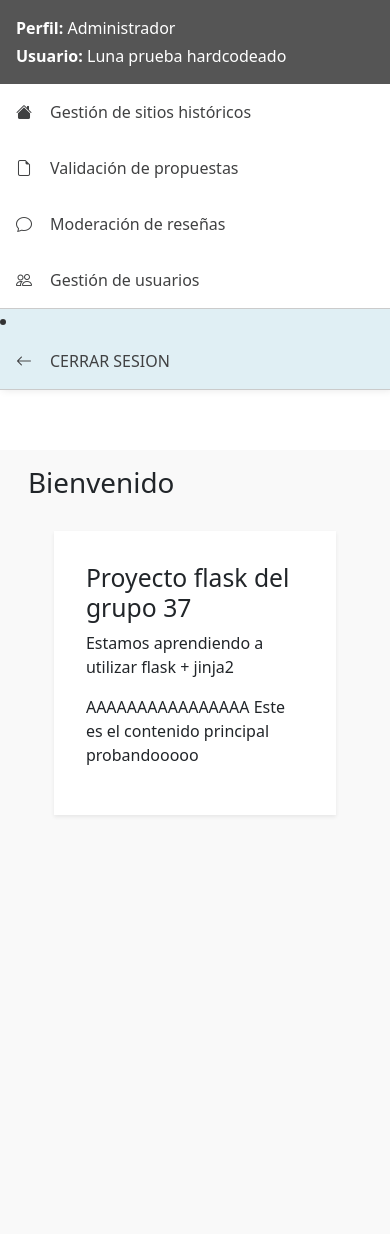
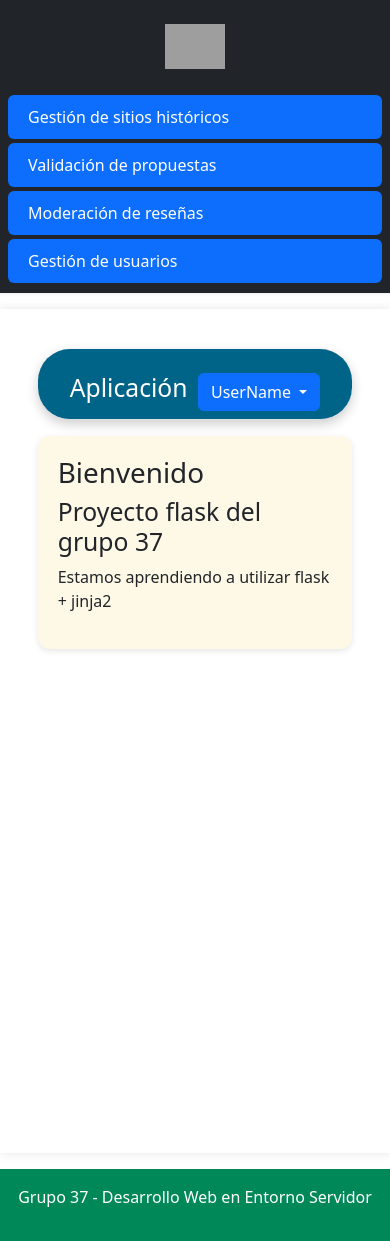
Before and after one commit to lucas-dilorenzo/Proyecto-de-software, a Python web app: template admin/src/web/templates/home.html in a window 390 px wide. Before the commit the page ends 818 px from the top, so only its background shows below. Run offline with Jinja, Linux system fonts and the light colour scheme; the template is opened without the code that fills it, so the values that code supplies are empty; grey boxes are pictures that could not be loaded.

Commit message:
Revert "Merge branch 'development' into 'feature/sitiosHistoricos'"
This reverts merge request !23

```diff
--- a/admin/src/web/templates/home.html
+++ b/admin/src/web/templates/home.html
@@ -2,13 +2,8 @@
 
 {% block title %} Home - App37 {% endblock %}
 
-{% block titulo_body %}
+{% block content %}
     <h1> Bienvenido </h1>
-{% endblock%}
-
-{% block body %}
-
     <h2> Proyecto flask del grupo 37</h2>
     <p> Estamos aprendiendo a utilizar flask + jinja2</p>
-    AAAAAAAAAAAAAAAA
 {% endblock %}
--- a/admin/src/web/templates/layout.html
+++ b/admin/src/web/templates/layout.html
@@ -7,117 +7,99 @@
     <title>{% block title %} App Grupo 37 {% endblock %}</title>
     <link href="https://fonts.googleapis.com/css2?family=Quicksand:wght@400;600;700&display=swap" rel="stylesheet"/>
     <link rel="stylesheet" href="{{ url_for('static', filename='style.css') }}" />
-      <link href="https://cdn.jsdelivr.net/npm/bootstrap-icons@1.11.3/font/bootstrap-icons.min.css" rel="stylesheet"/>
     <link href="https://cdn.jsdelivr.net/npm/bootstrap@5.3.3/dist/css/bootstrap.min.css" rel="stylesheet"/>
+    <script src="https://cdn.jsdelivr.net/npm/bootstrap@5.3.3/dist/js/bootstrap.bundle.min.js"></script>
 
     {% endblock %}
   </head>
 
   <body>
+    <div class="container-fluid p-0">
+      <div class="row no-gutters">
+        <!-- Sidebar -->
+        <nav class="col-md-3 col-lg-2 d-md-block sidebar">
+          <div class="pt-3">
+            <div class="text-center mb-4">
+              <!-- <h5 class="text-white">Panel Admin</h5> -->
+              <a href="/" class="text-decoration-none">
+                <img src="{{ url_for('static', filename='logo.png') }}" alt="Logo" class="img-fluid" style="max-width: 60px;" />
+              </a>
+            </div>
+            <ul class="nav flex-column">
+              <li class="nav-item">
+                <a href="#" class="nav-link active" aria-current="page">
+                  <i class="bi bi-house-fill me-2"></i>
+                  Gestión de sitios históricos
+                </a>
+              </li>
+              <li class="nav-item">
+                <a href="#" class="nav-link active" aria-current="page">
+                  <i class="bi bi- me-2"></i>
+                  Validación de propuestas
+                </a>
+              </li>
+              <li class="nav-item">
+                <a href="#" class="nav-link active" aria-current="page">
+                  <i class="bi bi-chat me-2"></i>
+                  Moderación de reseñas
+                </a>
+              </li>
+              <li class="nav-item">
+                <a href="#" class="nav-link active" aria-current="page">
+                  <i class="bi bi-people me-2"></i>
+                  Gestión de usuarios
+                </a>
+              </li>
+            </ul>
+          </div>
+        </nav>
+
+        <!-- Main content area -->
+        <div class="col-md-9 col-lg-10">
+          <div class="main-content p-4">
             <!-- Header -->
-    <nav id="header" class="navbar navbar-dark px-3">
-      <img src="{{ url_for('static', filename='logo.jpg') }}" alt="Logo" class="img-fluid logo-navbar">
-      <!-- Boton para meter el sidebar -->
-      <button class="btn btn-sm btn-outline-light" id="toggle-btn">
-        <i class="bi bi-list"></i>
+            <header class="d-flex justify-content-between flex-wrap flex-md-nowrap align-items-center pb-2 mb-3 border-bottom">
+              {% block header %}
+              <h1 class="h2">Aplicación</h1>
+              <div class="dropdown">
+                <button
+                  class="btn btn-primary dropdown-toggle"
+                  type="button"
+                  id="dropdownMenuButton"
+                  data-bs-toggle="dropdown"
+                  aria-expanded="false"
+                >
+                  UserName
                 </button>
-
-      <div class="dropdown ms-auto">
-        <a class="btn btn-dark dropdown-toggle" href="#" id="perfil-btn" role="button" data-bs-toggle="dropdown" aria-expanded="false">
-          <i class="bi bi-person-circle me-1"></i> Cuenta
-        </a>
-        <ul class="dropdown-menu dropdown-menu-end">
+                <ul class="dropdown-menu" aria-labelledby="dropdownMenuButton">
                   <li><a class="dropdown-item" href="#">Ver Perfil</a></li>
                   <li><a class="dropdown-item" href="#">Cerrar Sesión</a></li>
                 </ul>
               </div>
-    </nav>
-    <!-- Sidebar -->
-    <div id="sidebar">
-      <!-- Informacion del perfil -->
-      <div class="profile-info text-white" style="background-color: #555;">
-        <p class="mb-1"><strong>Perfil:</strong> Administrador </p>
-        <p class="mb-0"><strong>Usuario:</strong> Luna prueba hardcodeado</p>
-      </div>
-      <!-- <hr class="bg-light"> -->
-      <ul class="nav flex-column">
-        <li class="nav-item">
-          <a href="#" class="nav-link">
-            <i class="bi bi-house-fill me-2"></i>
-            <span>Gestión de sitios históricos</span>
-          </a>
-        </li>
-        <li class="nav-item">
-          <a href="#" class="nav-link">
-            <i class="bi bi-file-earmark me-2"></i>
-            <span>Validación de propuestas</span>
-          </a>
-        </li>
-        <li class="nav-item">
-          <a href="#" class="nav-link">
-            <i class="bi bi-chat me-2"></i>
-            <span>Moderación de reseñas</span>
-          </a>
-        </li>
-        <li class="nav-item">
-          <a href="#" class="nav-link">
-            <i class="bi bi-people me-2"></i>
-            <span>Gestión de usuarios</span>
-          </a>
-        </li>
-      </ul>
-      <hr class="bg-light" style="margin: 0 0;">
-      <li class="nav-item" style="background-color: #e0eff4">
-        <a href="#" class="nav-link">
-          <i class="bi bi-arrow-left me-2"></i>
-          <span>CERRAR SESION</span>
-        </a>
-      </li>
-      <hr class="bg-light" style="margin: 0 0;">
+              {% endblock %}
+            </header>
 
-    </div>
+            <!-- Navigation block -->
+            <!-- <nav>
+              {% block nav %}
 
-    <!-- Main content area -->
-    <div id="content">
-      <div class="container-fluid">
-        <div class="row">
-          <div class="col-12">
-              {% block titulo_body %}{% endblock %}
-          </div>
-        </div>
-          {% block main_content %}
-            <div class="container my-4">
-              <div class="row justify-content-center">
-                <div class="col-11">
-                  <div class="card shadow-sm border-0 rounded-0 bg-white" style="padding:1rem;">
-                    <div class="card-body">
-                      <p class="mb-0">
-                        {% block body %} {% endblock %}
-                        Este es el contenido principal probandooooo
-                      </p>
-                      <!-- <p style="height: 1500px;">(contenido largo para probar scroll)</p> -->
+              {% endblock %}
+            </nav> -->
+
+            <!-- Main content -->
+            <main>
+              {% block content %}
+              <!-- content content-->
+              {% endblock %}
+            </main>
           </div>
         </div>
       </div>
     </div>
-            </div>
-          {% endblock %}
-        </div>
-      </div>
-    </div>
-    <!--
+    <footer>
       {% block footer %}
       <p>Grupo 37 - Desarrollo Web en Entorno Servidor</p>
       {% endblock %}
-    </footer> -->
-
-
-    <script src="https://cdn.jsdelivr.net/npm/bootstrap@5.3.2/dist/js/bootstrap.bundle.min.js"></script>
-    <script>
-      document.getElementById('toggle-btn').addEventListener('click', () => {
-        document.getElementById('sidebar').classList.toggle('collapsed');
-      });
-
-    </script>
+    </footer>
   </body>
 </html>
--- a/admin/static/style.css
+++ b/admin/static/style.css
@@ -1,28 +1,61 @@
 /* ====== Base ====== */
-/* body {
+body {
   font-family: Quicksand, sans-serif;
   margin: 0;
   padding: 0;
   background-color: #f9f9f9;
-  color: #333; */
+  color: #333;
 
   /* que el footer quede al fondo */
-  /* min-height: 100vh;
+  min-height: 100vh;
   display: flex;
   flex-direction: column;
-} */
+}
+
+/* Contenedor de ancho */
+.container {
+  width: 80%;
+  max-width: 1200px;
+  margin: 0 auto;
+}
+
+/* ====== Header (ovalado y flotante) ====== */
+header {
+  background-color: #006488;
+  color: #fff;
+  text-align: center;
+  padding: 1.5rem 2rem;
+
+  border-radius: 0px;         /* forma ovalada */
+  width: 100%;
+  max-width: 1200px;
+  margin: 1rem auto;           /* centrado */
+  box-shadow: 0 4px 12px rgba(0,0,0,.2);
+  position: sticky;            /* flotante */
+  top: 1rem;
+  z-index: 1000;
+}
+
+header h1 {
+  margin: 0;
+  font-size: 2rem;
+  font-weight: 700;
+}
+
+/* ====== Navegación ====== */
+nav {
+  background-color: #eaeaea;
+  padding: 0.5rem 1rem;
+  border-radius: 8px;
+
+  width: 100%;
+  max-width: 1200px;
+  margin: 0 auto 1rem auto;
+}
 
 /* ====== Contenido principal ====== */
- #content {
-    background-color: #f9f9f9;
-    margin-top: 60px; /* respeta el header */
-    margin-left: 250px; /* respeta el sidebar */
-    padding: 1rem;
-    transition: margin-left 0.3s;
-    min-height: calc(100vh - 60px);
-  }
-/* main {
-  flex: 1;                      empuja el footer hacia abajo
+main {
+  flex: 1;                     /* empuja el footer hacia abajo */
   padding: 2rem;
 
   width: 100%;
@@ -32,10 +65,10 @@
   background-color: #FEF8E6;
   border-radius: 12px;
   box-shadow: 0 2px 6px rgba(0,0,0,.1);
-} */
+}
 
 /* ====== Footer (recto al fondo) ====== */
-/* footer {
+footer {
   background-color: #008859;
   color: #fff;
   text-align: center;
@@ -43,152 +76,71 @@
 
   width: 100%;
   margin: 0;
-  border-radius: 0;
-} */
+  border-radius: 0;            /* recto */
+  /* no position: fixed; así queda al fondo sin superponerse */
+}
 
 /* ====== Responsive tweaks ====== */
-  #header {
-    position: fixed;     /* lo fijás arriba */
-    top: 0;
-    left: 0;
-    right: 0;
-    height: 60px;
-    background-color: #004c82; /* mismo color que el navbar */
-    box-shadow: 2px 0 8px rgba(0, 0, 0, 0.1);
-    /*z-index: 1030;      /*  asegura que quede sobre el contenido */
+@media (max-width: 768px) {
+  header, nav, main {
+    width: 92%;
   }
 
-  #perfil-btn {
-    background-color: #004c82;
-    border: 1px solid white;
-    color: white;
+  header { border-radius: 32px; }
+  main { padding: 1.25rem; }
 }
 
-  #perfil-btn:hover {
-    background-color: #004c82;
-    color: white;
-    border-color: white;
+
+/* <!-- Custom styles for sidebar --> */
+      .sidebar {
+        min-height: 100vh;
+        background-color: #212529 !important;
+        box-shadow: 2px 0 5px rgba(0, 0, 0, .1);
       }
 
-  /* Sidebar debajo del header */
-  #sidebar {
-    position: fixed;
-    /* top: 60px; respeta el header */
-    left: 0;
-    height: calc(100vh - 60px);
-    width: 250px;
-    color: #333 !important;
-    background-color: white;
-    box-shadow: 2px 0 8px rgba(0, 0, 0, 0.1);
-    /* padding-top: 1rem; */
-    transition: all 0.3s;
-    z-index: 1000;
+      .sidebar .nav-link {
+        font-weight: 500;
+        color: rgba(255, 255, 255, .75);
+        border-radius: 0.375rem;
+        margin: 0.125rem 0.5rem;
+        padding: 0.625rem 0.75rem;
+        transition: all 0.15s ease-in-out;
       }
 
-  /* Sidebar colapsado */
-  #sidebar.collapsed {
-    width: 80px;
+      .sidebar .nav-link:hover {
+        color: #fff;
+        background-color: rgba(255, 255, 255, .1);
       }
 
-  .logo-navbar {
-    height: 90%; /* Ajusta la altura al 100% del contenedor (navbar) */
-    max-height: 45px; /* Asegúrate de que no exceda la altura del navbar */
-    width: auto; /* Mantén la proporción del logo */
-    object-fit: contain; /* Asegura que el logo se ajuste sin deformarse */
+      .sidebar .nav-link.active {
+        color: #fff;
+        background-color: #0d6efd;
       }
 
-  #sidebar .nav-link {
-    color: #404142 !important;
-    display: flex;
-    align-items: center;
-    gap: 10px;
-    white-space: nowrap;
+      .sidebar .nav-link svg {
+        margin-right: 0.5rem !important;
       }
 
-  #sidebar.collapsed .nav-link span {
-    display: none;
+      body {
+        background-color: #f8f9fa;
       }
 
-  #sidebar.collapsed ~ #content {
-    margin-left: 80px;
+      .main-content {
+        min-height: 100vh;
+        background-color: white;
+        border-radius: 0.5rem;
+        margin-top: 1rem;
+        margin-bottom: 1rem;
+        box-shadow: 0 0 10px rgba(0, 0, 0, .1);
       }
 
-  /* #toggle-btn {
-    background-color: white !important;  fondo azul
-    color: #404142  !important;                texto e icono blanco
-    border: 1px solid #404142  !important;     borde blanco
-  } */
-
-  #toggle-btn {
-    border: none;
-    background-color: transparent !important;
-    padding-left: 2%;
+      @media (max-width: 767.98px) {
+        .sidebar {
+          min-height: auto;
         }
 
-  #sidebar.collapsed ~ #toggle-btn .bi-arrow-left {
-    transform: rotate(180deg);
-  }
-
-  #sidebar.collapsed ~ #toggle-btn .expand-icon {
-    display: none;
-  }
-
-  #sidebar.collapsed ~ #toggle-btn .collapse-icon {
-    display: inline-block !important; /* Asegura que el ícono se muestre */
-  }
-
-  #sidebar.collapsed ~ #toggle-btn .expand-icon {
-    display: none;
-  }
-
-  #sidebar.collapsed ~ #toggle-btn .collapse-icon {
-    display: inline-block;
-  }
-
-  .profile-info {
-    padding: 1rem;
-  }
-
-  /* Responsive */
-  @media (max-width: 768px) {
-    #sidebar {
-      position: relative;
-      width: 100%;
-      height: auto;
-      top: 0;
-    }
-
-    #sidebar.collapsed {
-      width: 100%;
-    }
-
-    #content {
-      margin-left: 0 !important;
+        .main-content {
+          margin-top: 0;
+          border-radius: 0;
         }
       }
-
-  .separator-line {
-    background-color: #e0e0e0;
-    height: 1px;
-    border: none;
-    margin: 0;
-  }
-
-  #sidebar ul.nav {
-  padding: 0; /* Elimina el padding de la lista */
-  margin: 0;
-}
-
-#sidebar .nav-item {
-  padding: 0; /* Elimina el padding de los ítems de la lista */
-}
-
-#sidebar .nav-link {
-  /* ... tus estilos de color y display ... */
-  padding: 1rem; /* Aplica el padding solo al enlace para que el color lo cubra */
-}
-
-/* Estilos específicos para el botón de cerrar sesión */
-.signout-button a {
-  color: #333 !important; /* Asegura que el texto y el ícono sean visibles */
-}
```
Lines whose indentation alone changed are shown as unchanged.
